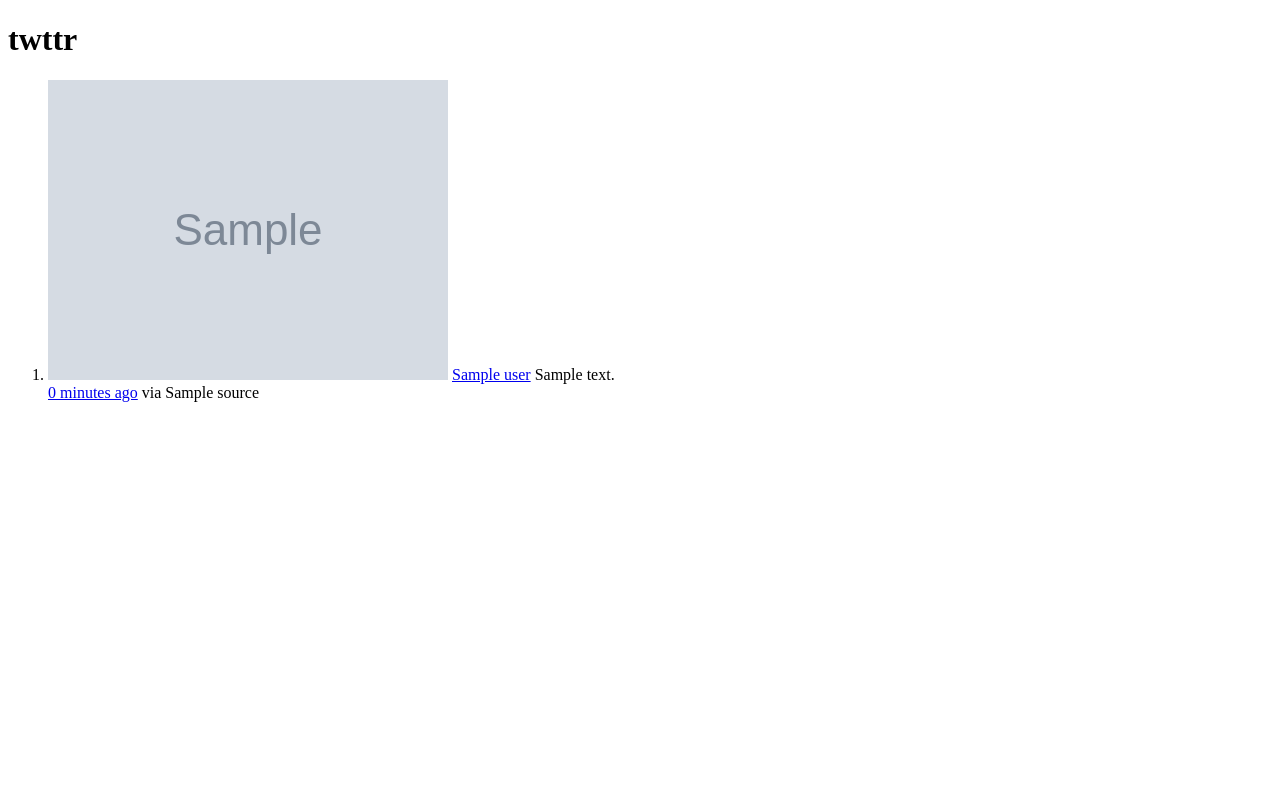
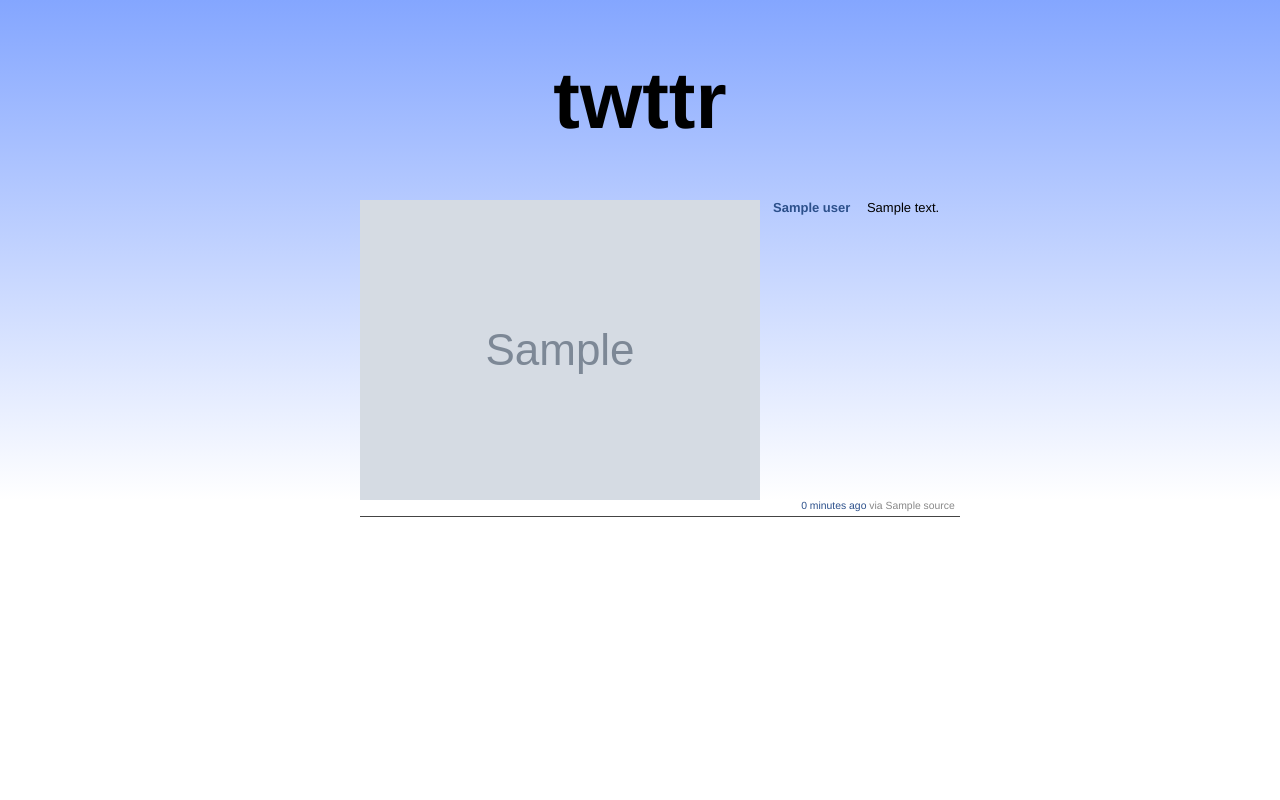
Before and after one commit to jbalogh/twttr, a Django app: template twttr/templates/twttr/base.html in a window 1280 px wide. Run offline with Django 3.2, Linux system fonts and the light colour scheme; the template is opened without the code that fills it: most values are stand-ins (such as "Sample title", 1, 10 or a date in 2020); grey boxes marked "Sample" are stand-in pictures.

Commit message:
patch from potch for pretty pages

```diff
--- a/twttr/templates/twttr/base.html
+++ b/twttr/templates/twttr/base.html
@@ -4,6 +4,58 @@
   <head>
     <meta charset="utf-8">
     <title>{% block title %}twttr{% endblock %}</title>
+    <!-- Sorry, inline styles are easier. -->
+    <style>
+    html, body {
+      height: 100%;
+      margin: 0;
+      padding: 0;
+    }
+    body {
+        font-family: Helvetica, Arial, sans-serif;
+        font-size: 13px;
+        background: -webkit-linear-gradient(#84A6FF, white 500px);
+        background: -moz-linear-gradient(#84A6FF, white 500px);
+    }
+    header {
+        padding-top: 1px;
+        font-size: 40px;
+        text-align: center;
+    }
+    ol {
+        width: 600px;
+        margin: 0 auto;
+        list-style-type: none;
+    }
+    li {
+        border-bottom: 1px solid #444;
+        clear: both;
+        overflow: hidden;
+        margin: 1em 0;
+        position: relative;
+    }
+    .tweet > a:nth-child(2) {
+        margin-right: 1em;
+        font-weight: bold;
+    }
+    .tweet > a:first-child {
+        float: left;
+        margin: 0 1em 1em 0;
+    }
+    footer {
+        font-size: .8em;
+        color: #888;
+        margin: .5em;
+        text-align: right;
+        position: absolute;
+        bottom: 0;
+        right: 0;
+    }
+    a {
+        text-decoration: none;
+        color: #2C508B;
+    }
+    </style>
   </head>
   <body>
     <header><h1>twttr</h1></header>
```
